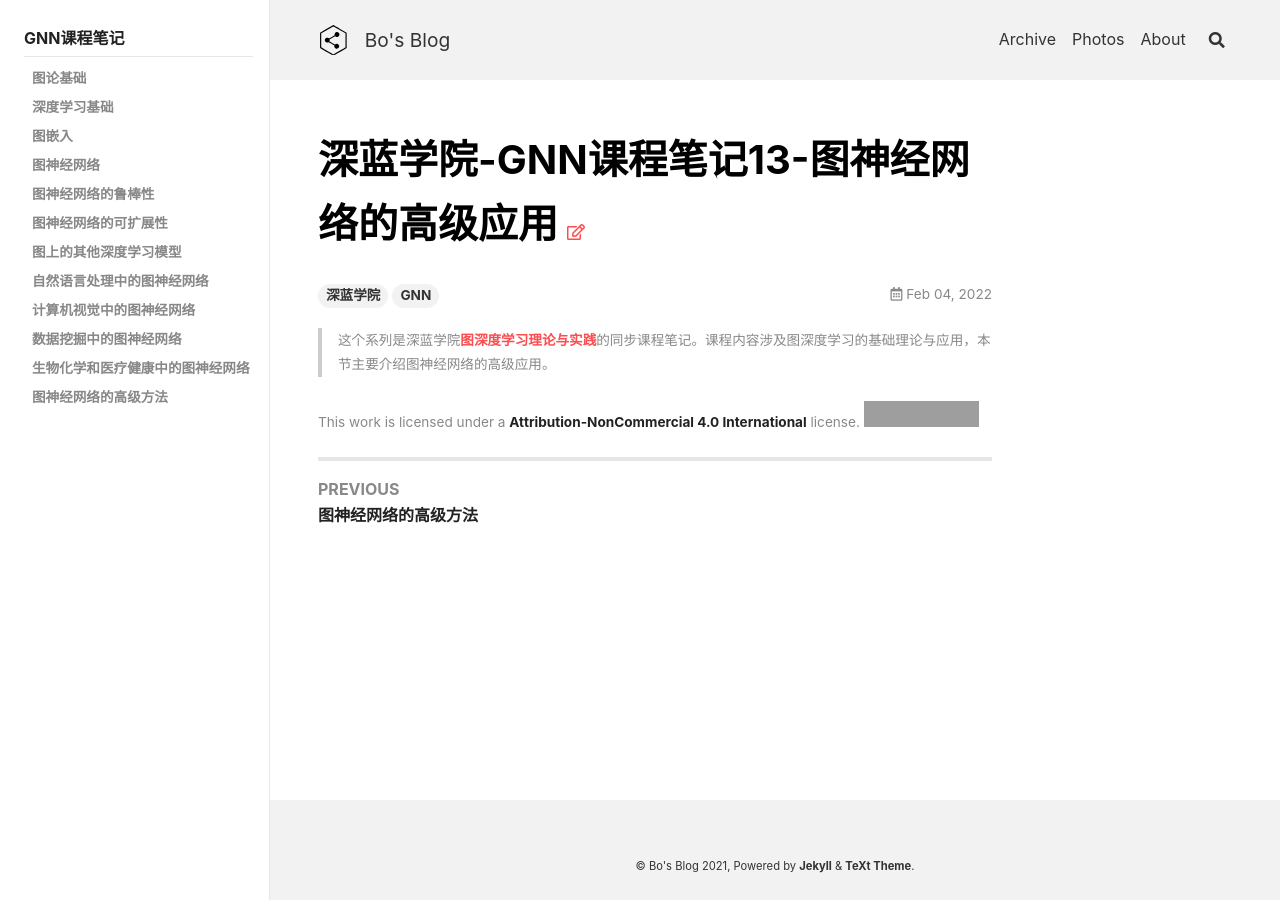
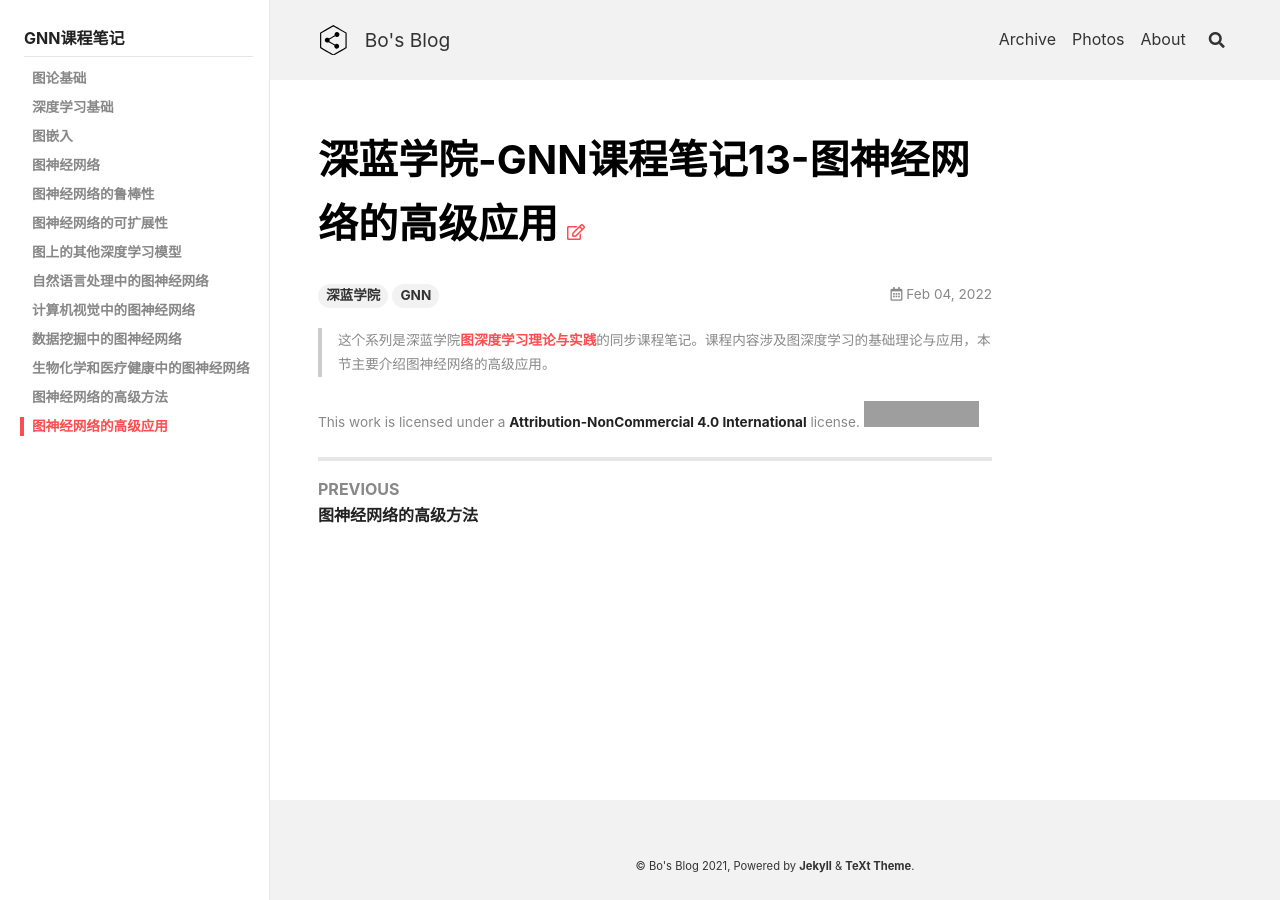
Before and after one commit to peng00bo00/peng00bo00_previous_blog, a Jekyll site: the page built from _posts/2022-02-04-GNN-NOTES-13.md, in a window 1280 px wide. Built offline with Jekyll 4.4.1, drawn with Linux system fonts in a browser that asks for light colours; nearby versions of some CDN libraries; grey boxes are pictures that could not be loaded.

Commit message:
Update navigation.yml

```diff
--- a/_data/navigation.yml
+++ b/_data/navigation.yml
@@ -190,6 +190,8 @@ GNN:
         url: /2022/01/22/GNN-NOTES-11.html
       - title: 图神经网络的高级方法
         url: /2022/01/28/GNN-NOTES-12.html
+      - title: 图神经网络的高级应用
+        url: /2022/02/04/GNN-NOTES-13.html
 
 GAMES103:
   - title: GAMES103课程笔记
```
